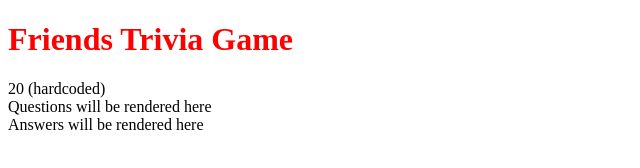
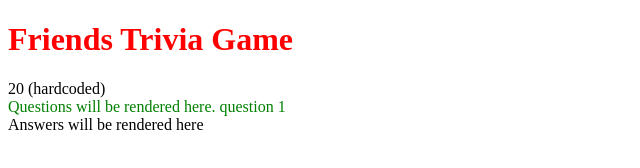
Before and after one commit to noble0423/TriviaGameRehash, a plain HTML site: page index.html in a window 1280 px wide. Shown: the whole page, without its empty margins (0-640 px from the left). Drawn offline with nearby package versions, Linux system fonts and the light colour scheme.

Commit message:
hardcoded first question in question array to render on html using jQuery.

```diff
--- a/assets/css/style.css
+++ b/assets/css/style.css
@@ -1,3 +1,7 @@
 h1 {
     color: red;
 }
+
+#questions-div {
+    color: green;
+}
--- a/assets/javascript/app.js
+++ b/assets/javascript/app.js
@@ -0,0 +1,33 @@
+// VARIABLES
+////////////////////////////////////////////////////////////////////////////////////////
+
+var questions = [
+    {q: "question 1", a: "answer 1"},
+    {q: "question 2", a: "answer 2"},
+    {q: "question 3", a: "answer 3"},
+    {q: "question 4", a: "answer 4"},
+    {q: "question 5", a: "answer 5"},
+];
+
+
+
+
+// FUNCTIONS
+////////////////////////////////////////////////////////////////////////////////////////
+function renderQuestions() {
+
+    $("#questions-div").append(questions[0].q);
+
+    // use a for loop
+
+    // check what question we are one using an if stmt
+}
+
+
+
+
+// MAIN PROCESS
+////////////////////////////////////////////////////////////////////////////////////////
+$(document).ready(function() {
+    renderQuestions();
+});
--- a/index.html
+++ b/index.html
@@ -20,7 +20,7 @@
 
     <div id="timer">20 (hardcoded)</div>
 
-    <div id="questions-div">Questions will be rendered here</div>
+    <div id="questions-div">Questions will be rendered here. </div>
 
     <div id="answers-div">Answers will be rendered here</div>
 
```
